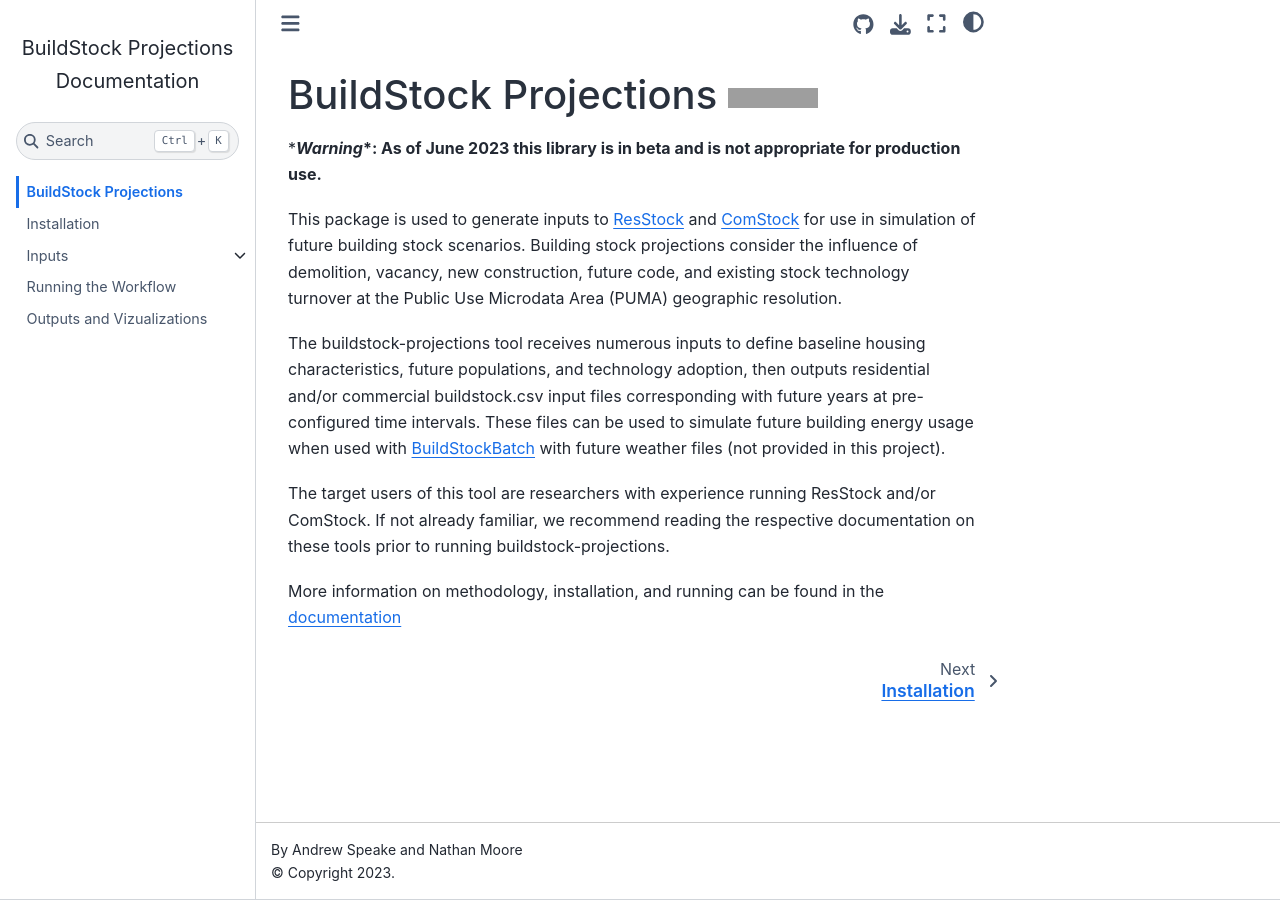
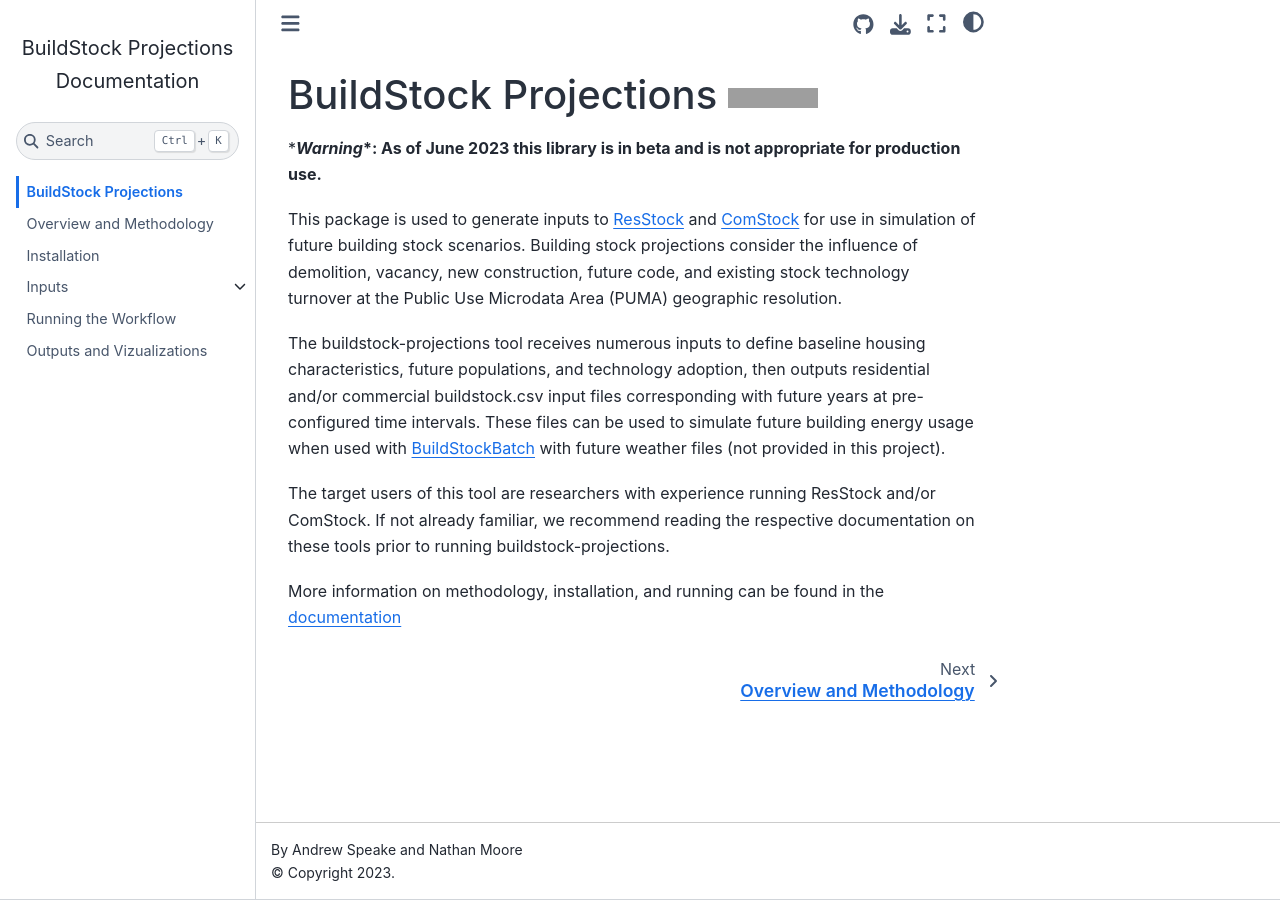
Before and after one commit to NREL/buildstock-projections-docs, a Jupyter Book: the page built from docs/readme.md, in a window 1280 px wide. Built offline with Jupyter Book 1.0.4 settings and Sphinx 7.4.7 and the Sphinx Book theme 1.1.4, drawn with Linux system fonts in a browser that asks for light colours; grey boxes are pictures that could not be loaded.

Commit message:
Upload docs.

```diff
--- a/docs/_toc.yml
+++ b/docs/_toc.yml
@@ -2,6 +2,7 @@
 format: jb-book
 root: readme
 chapters:
+- file: overview
 - file: installation
 - file: inputs/inputs
   sections:
```
